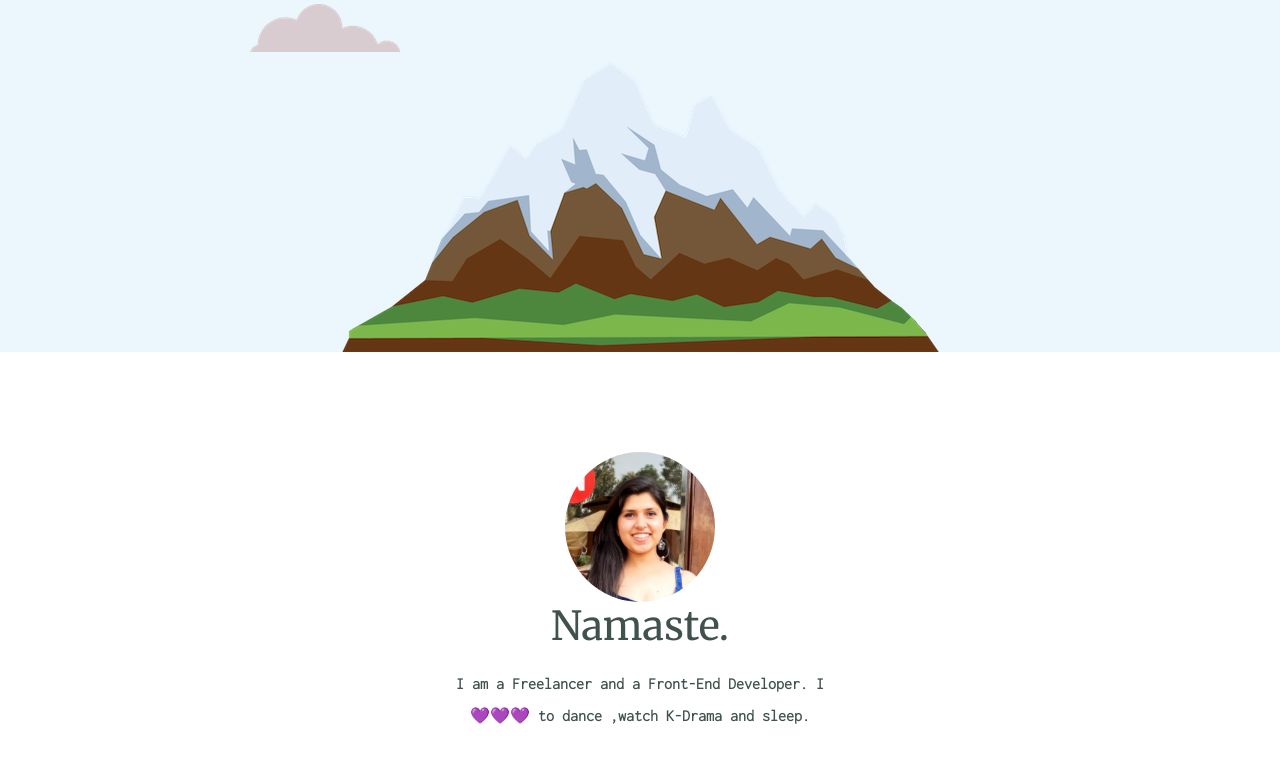
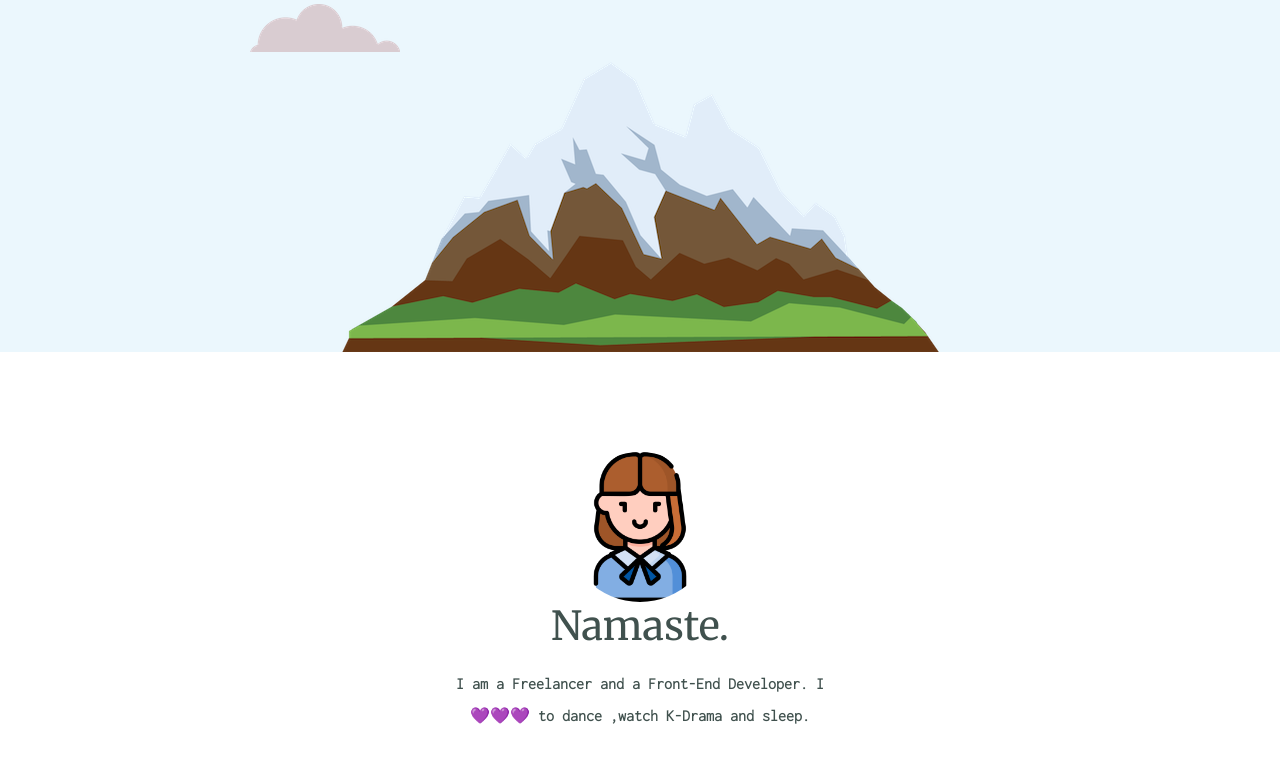
Before and after one commit to daisies13/portfolio-Daisy, a plain HTML site: page index.html in a window 1280 px wide. Shown: the part 421-1184 px from the top of the page. Drawn offline with nearby package versions, Linux system fonts and the light colour scheme; a web font is replaced by a local one.

Commit message:
Update index.html

```diff
--- a/index.html
+++ b/index.html
@@ -47,7 +47,7 @@
       <!-- second container -->
       <section class="middle-container" id="intro">
         <div class="profile">
-          <img src="images/profile.jpg" alt="profile-img">
+          <img src="images/female.png" alt="profile-img">
           <h2>Namaste.</h2>
           <p class="description">I am a Freelancer and a Front-End Developer.  I 💜💜💜 to dance ,watch K-Drama and sleep.</p>
         </div>
```
